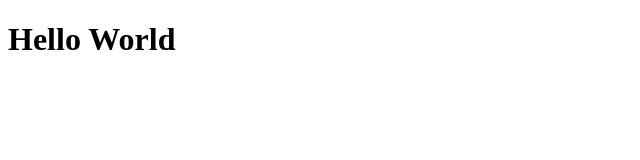
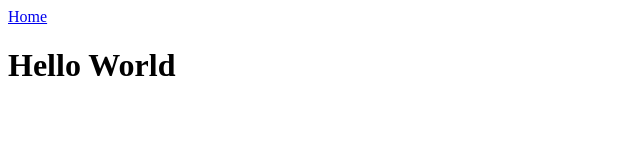
Before and after one commit to finkster717/web-frontend-notes, a plain HTML site: page index.html in a window 1280 px wide. Shown: the whole page, without its empty margins (0-640 px from the left). Drawn offline with Linux system fonts and the light colour scheme.

Commit message:
formatting

```diff
--- a/index.html
+++ b/index.html
@@ -1,11 +1,22 @@
 <!DOCTYPE html>
 <html lang="en">
+
 <head>
     <meta charset="UTF-8">
     <meta name="viewport" content="width=device-width, initial-scale=1.0">
     <title>Web Frontend Notes</title>
 </head>
+
+<header>
+    <nav>
+        <a href="\index.html">Home</a>
+    </nav>
+</header>
+
 <body>
     <h1>Hello World</h1>
 </body>
+
+<footer></footer>
+
 </html>
```
